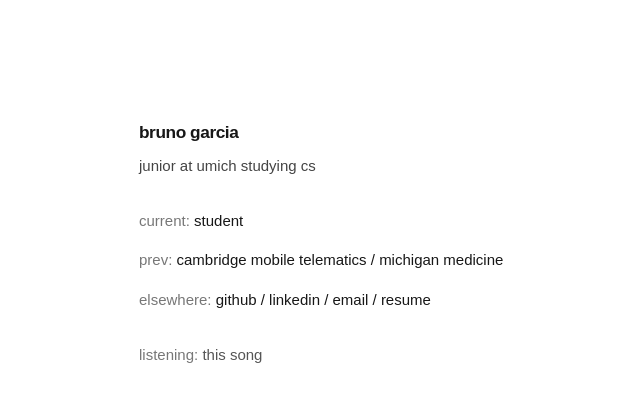
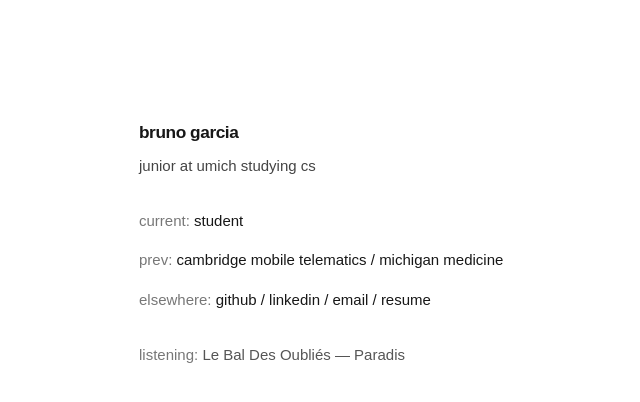
Before and after one commit to garciahbruno/portfolio, a website: page index.html in a window 1280 px wide. Shown: the whole page, without its empty margins (191-831 px from the left). Drawn offline with Linux system fonts and the light colour scheme.

Commit message:
Show Spotify track title in listening section

```diff
--- a/index.html
+++ b/index.html
@@ -26,7 +26,7 @@
         <p><span class="label">elsewhere:</span> <a href="https://github.com/garciahbruno" target="_blank" rel="noopener noreferrer">github</a> / <a href="https://www.linkedin.com/in/brunohg" target="_blank" rel="noopener noreferrer">linkedin</a> / <a href="mailto:brunohg@umich.edu">email</a> / <a href="./assets/BrunoGarcia_Resume.pdf" target="_blank" rel="noopener noreferrer">resume</a></p>
       </section>
 
-      <p class="listening"><span class="label">listening:</span> <a href="https://open.spotify.com/track/5osFtSFCQKrLQACl1jzcbU?si=e3003f3113b94d7b" target="_blank" rel="noopener noreferrer">this song</a></p>
+      <p class="listening"><span class="label">listening:</span> <a href="https://open.spotify.com/track/5osFtSFCQKrLQACl1jzcbU?si=e3003f3113b94d7b" target="_blank" rel="noopener noreferrer">Le Bal Des Oubliés — Paradis</a></p>
     </main>
   </body>
 </html>
```
